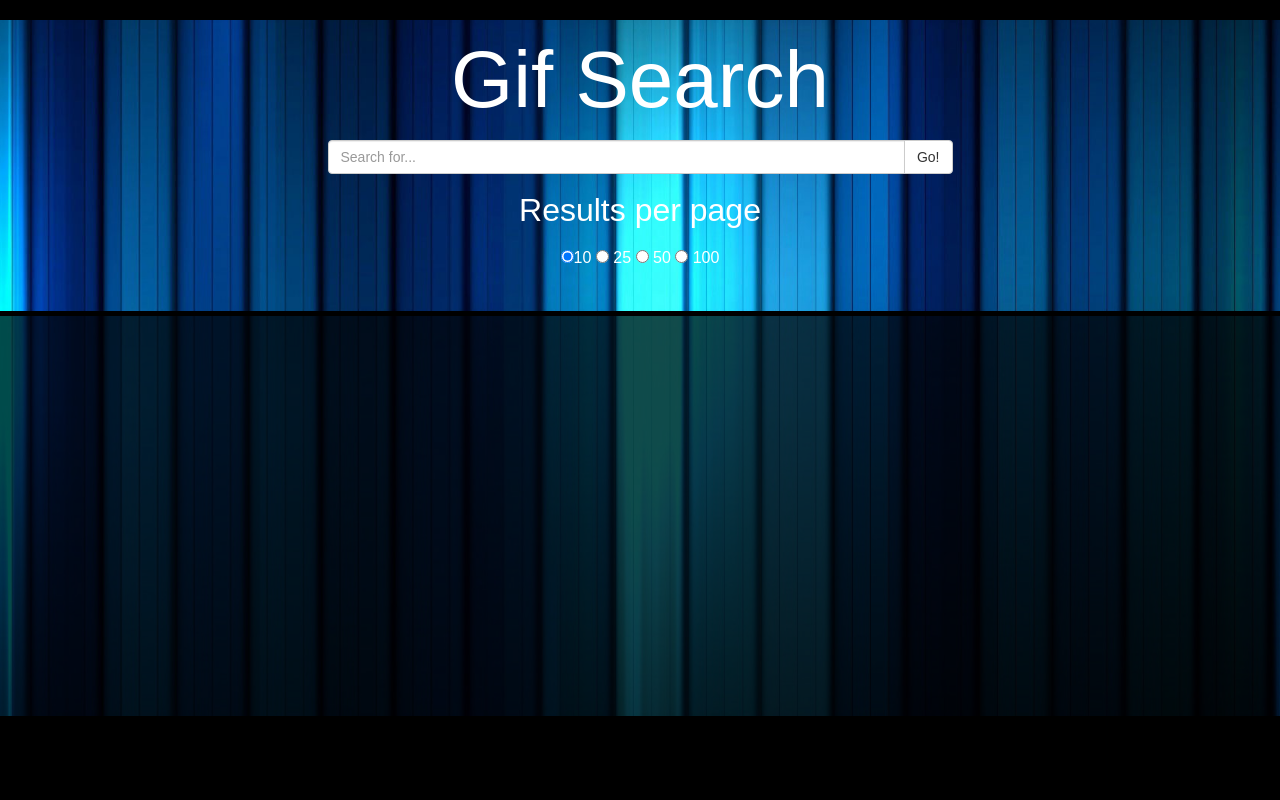
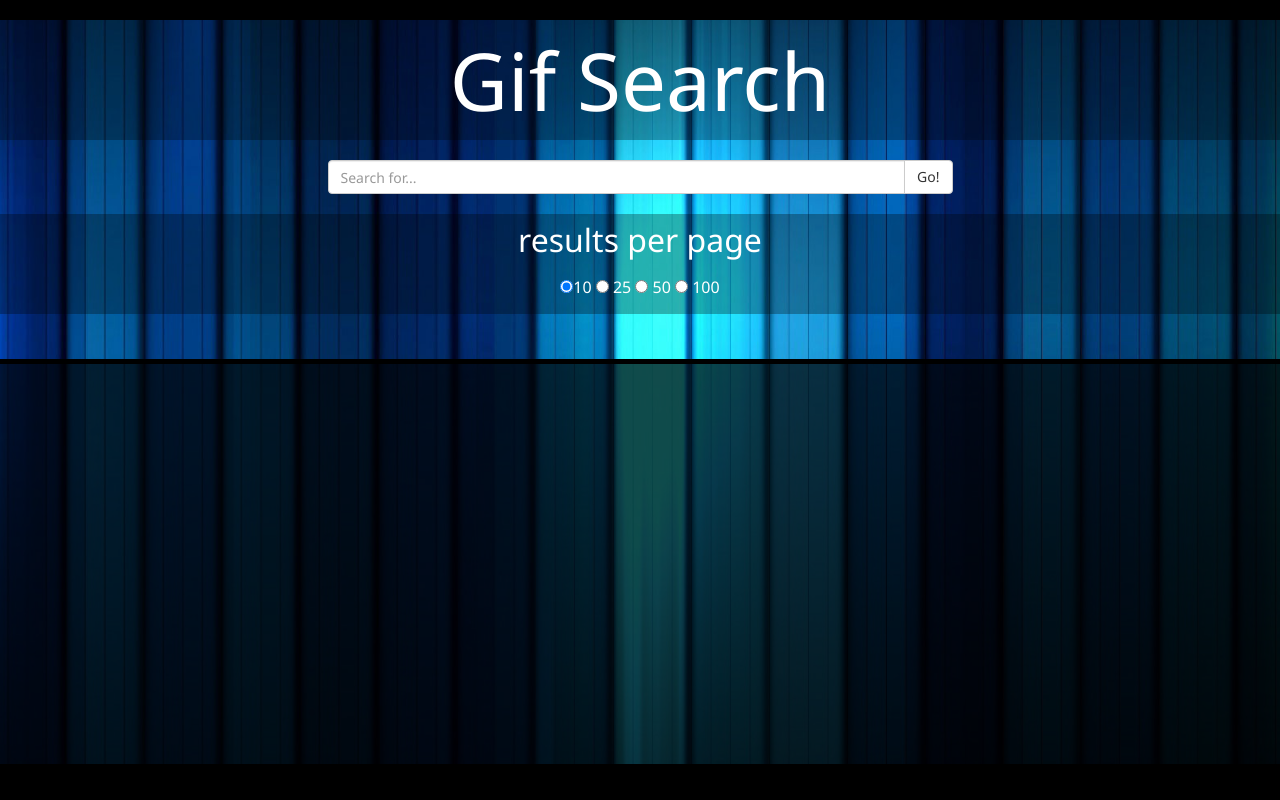
Before and after one commit to AlexChaseJones/animalAjaxGifs, a PHP site: page / in a window 1280 px wide. Run offline with PHP 8.4, Linux system fonts and the light colour scheme.

Commit message:
Style changes

```diff
--- a/css/style.css
+++ b/css/style.css
@@ -1,5 +1,5 @@
 body, html {
-	font-family: sans-serif;
+	font-family: 'Noto Sans', sans-serif;
 	background-color: black;
 	margin-top: 10px;
 	color: white;
@@ -11,18 +11,24 @@ body, html {
 	background-position: center;
 }
 
-#header {
-
-}
-
 #header h1 {
 	font-size: 5em;
 	padding: 20px 0px;
+	background-color: rgba(0,0,0,.3);
+	margin-bottom: 20px;
 }
 
 #header h2 {
 	margin:20px 0px;
 	font-size: 2em;
+	padding-top: 10px;
+}
+
+#results {
+	padding-bottom:5px 0px 10px 0px;
+	background-color: rgba(0,0,0,.3);
+	margin-top: 10px;
+	min-height: 100px;
 }
 
 #searchBar {
@@ -52,7 +58,6 @@ input {
 	white-space: nowrap;
 	height: 400px;
 	background-color: rgba(0,0,0,.7);
-
 }
 
 .currentImages {
--- a/index.html
+++ b/index.html
@@ -4,6 +4,7 @@
 	<title>
 
 	</title>
+	<link href='https://fonts.googleapis.com/css?family=Noto+Sans' rel='stylesheet' type='text/css'>
 	<link rel="stylesheet" href="https://maxcdn.bootstrapcdn.com/bootstrap/3.3.6/css/bootstrap.min.css" integrity="sha384-1q8mTJOASx8j1Au+a5WDVnPi2lkFfwwEAa8hDDdjZlpLegxhjVME1fgjWPGmkzs7" crossorigin="anonymous">
 	<link rel="stylesheet" type="text/css" href="css/reset.css">
 	<link rel="stylesheet" type="text/css" href="css/style.css">
@@ -27,13 +28,15 @@
 				</div>
 			<div class="col-sm-3"></div>
 			</div>
-		<form action="">
-		<h2>Results per page</h2>
+			<div id="results">
+				<form>
+					<h2>results per page</h2>
 					 <input type="radio" name="perPage" value="10" checked="checked">10
 					 <input type="radio" name="perPage" value="25"> 25
 					 <input type="radio" name="perPage" value="50"> 50
 					 <input type="radio" name="perPage" value="100"> 100
 				</form>
+			</div>
 		</div>
 	</div>
 	<div class="contain">
```
Also changed, not shown: script/app.js (+27 -15 lines). Lines whose indentation alone changed are shown as unchanged.
